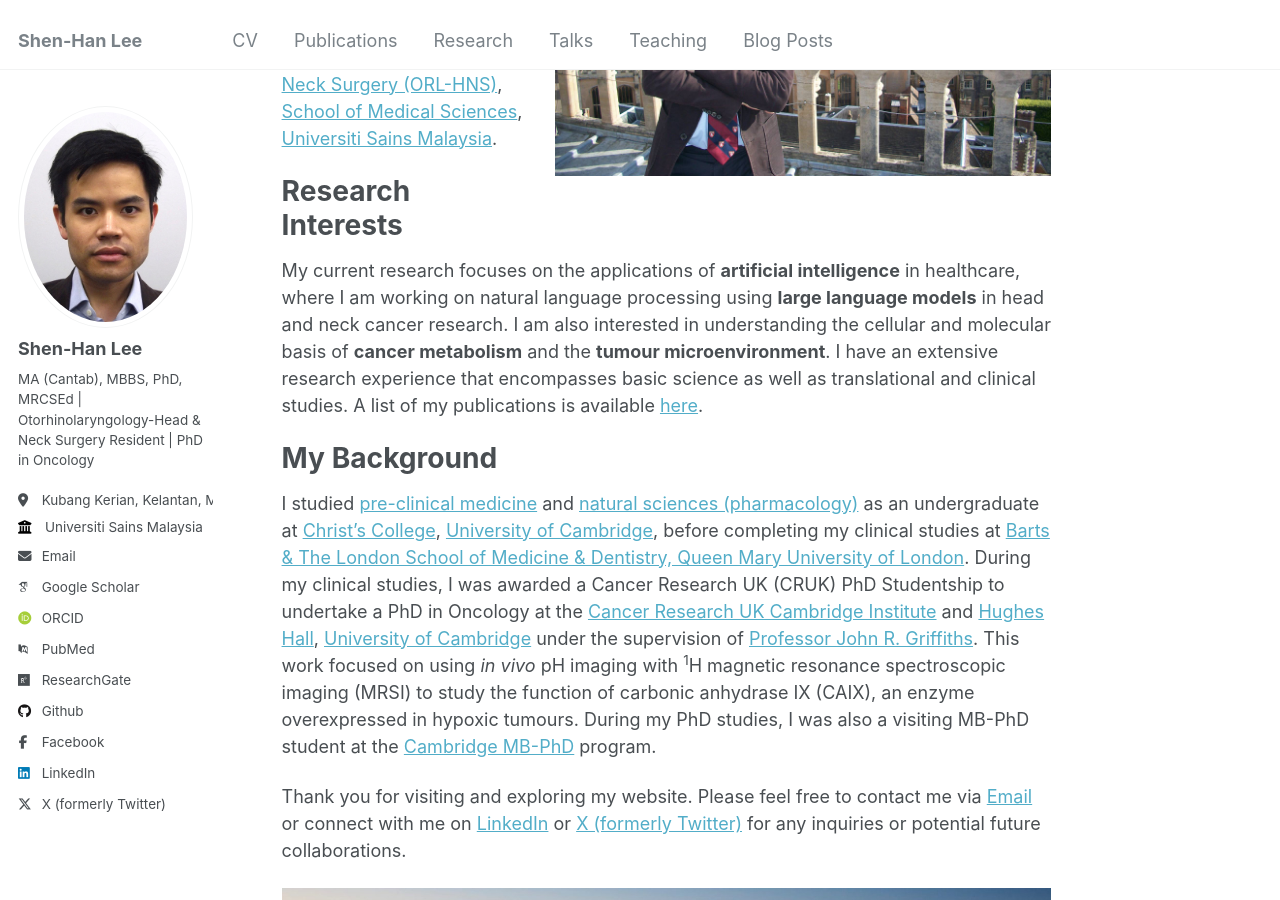
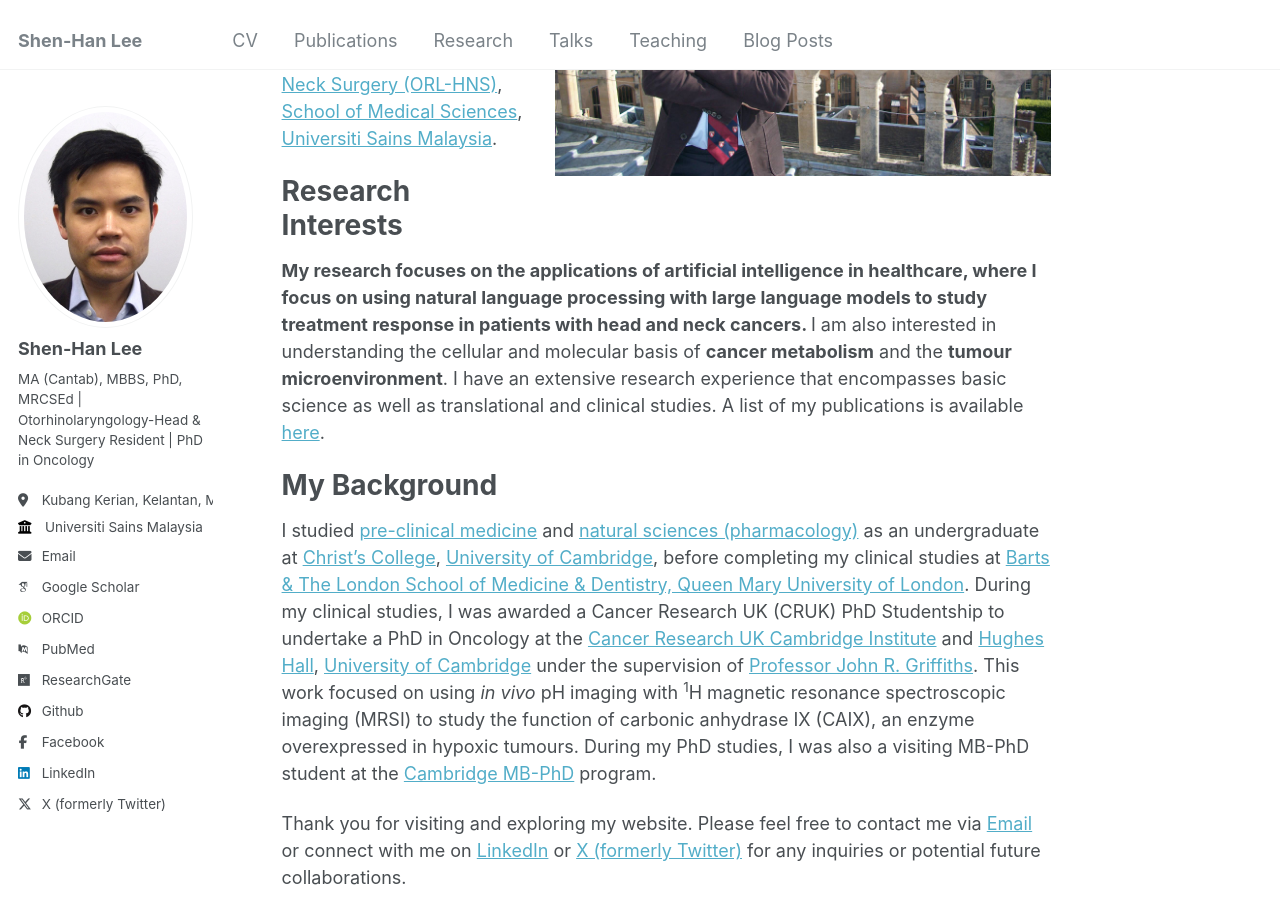
Before and after one commit to shenhanlee/shenhanlee.github.io, a Jekyll site: the page built from _pages/about.md, in a window 1280 px wide and 900 px high, scrolled down 344 px. Built offline with Jekyll 4.4.1, drawn with Linux system fonts in a browser that asks for light colours; some web fonts are replaced.

Commit message:
Merge remote-tracking branch 'origin/master'

```diff
--- a/_pages/about.md
+++ b/_pages/about.md
@@ -13,7 +13,7 @@ I am a medical doctor with the [Ministry of Health, Malaysia](https://www.moh.go
 
 # <b>Research Interests</b>
 
-My current research focuses on the applications of <b>artificial intelligence</B> in healthcare, where I am working on natural language processing using <b>large language models</b> in head and neck cancer research. I am also interested in understanding the cellular and molecular basis of <b>cancer metabolism</b> and the <b>tumour microenvironment</b>. I have an extensive research experience that encompasses basic science as well as translational and clinical studies. A list of my publications is available [here](https://shenhanlee.github.io/publications).
+<b>My research focuses on the applications of artificial intelligence in healthcare, where I focus on using natural language processing with large language models to study treatment response in patients with head and neck cancers. </b> I am also interested in understanding the cellular and molecular basis of <b>cancer metabolism</b> and the <b>tumour microenvironment</b>. I have an extensive research experience that encompasses basic science as well as translational and clinical studies. A list of my publications is available [here](https://shenhanlee.github.io/publications).
 
 # <b>My Background</b>
 
```
